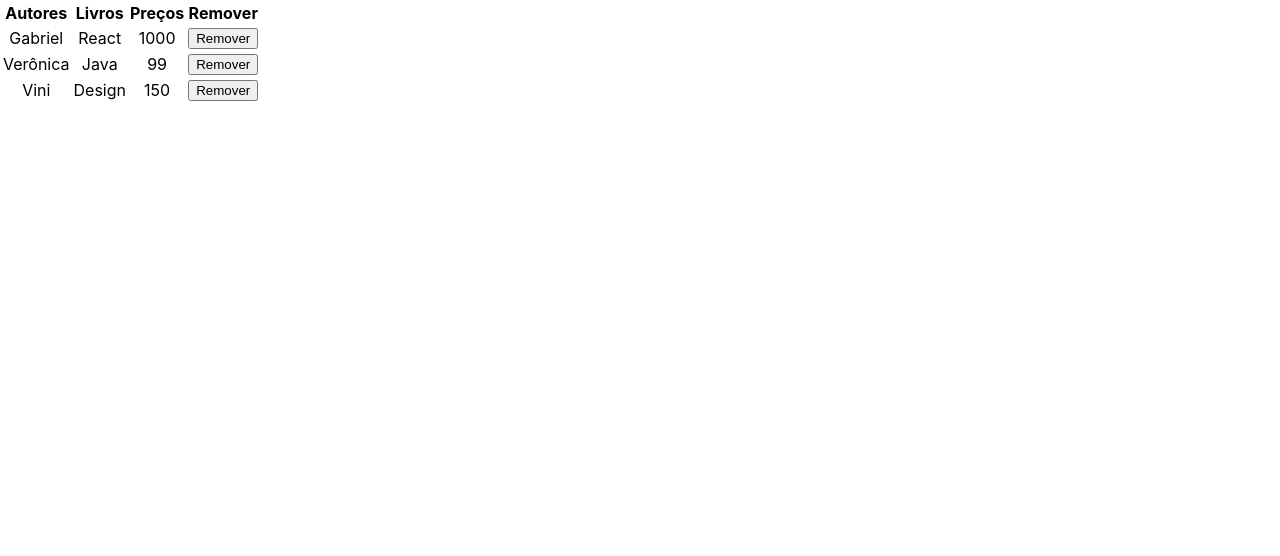
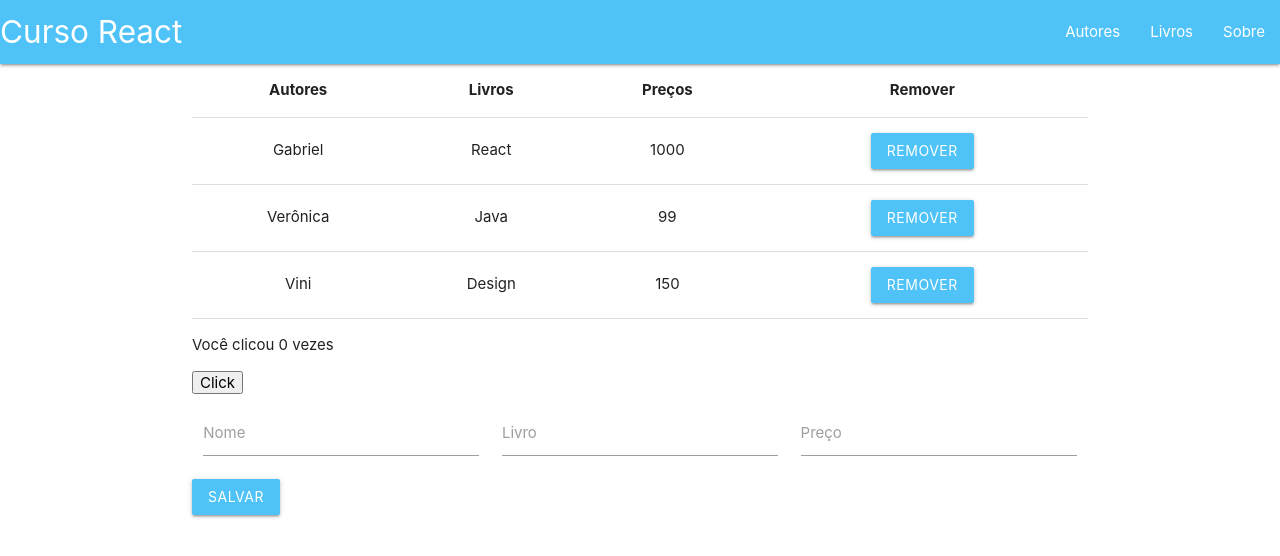
Before and after one commit to Dreadlooks/curso-react, a React (Create React App) app: page / in a window 1280 px wide. Shown: the top 556 px of the page. Built offline with nearby package versions, Linux system fonts and the light colour scheme.

Commit message:
[Curso React] Adicionando arquivos do projeto parte 2

```diff
--- a/package.json
+++ b/package.json
@@ -6,9 +6,11 @@
     "@testing-library/jest-dom": "^4.2.4",
     "@testing-library/react": "^9.3.3",
     "@testing-library/user-event": "^7.1.2",
+    "materialize-css": "^1.0.0-rc.2",
     "react": "^16.12.0",
     "react-dom": "^16.12.0",
-    "react-scripts": "3.3.0"
+    "react-scripts": "3.3.0",
+    "validator": "^12.1.0"
   },
   "scripts": {
     "start": "react-scripts start",
--- a/src/App.js
+++ b/src/App.js
@@ -1,6 +1,10 @@
 import React, {Component} from 'react';
 import './App.css';
+import 'materialize-css/dist/css/materialize.min.css';
 import Table from './Table';
+import CountClicks from './CountClicks';
+import Form from './Form';
+import Header from './Header';
 
 class App extends Component {
   state = {
@@ -23,11 +27,31 @@ class App extends Component {
     ],
   };
 
+  deleteAuthor = index => {
+
+    const { authors } = this.state;
+
+    this.setState({
+        authors : authors.filter((author, position) => {
+        return position !== index;
+      })
+    });
+  }
+
+  submitListener = author => {
+    this.setState({ authors:[ ...this.state.authors, author]})
+  }
+
   render() {
     return(
-    <div className = "App" >
-        <Table authors={ this.state.authors}></Table>
-    </div>
+      <React.Fragment>
+          <Header/>
+          <div className="container">
+            <Table authors = { this.state.authors } deleteAuthor = {this.deleteAuthor}></Table>
+            <CountClicks/>
+            <Form submitListener = {this.submitListener}/>
+          </div>
+      </React.Fragment>
     );
   }
 }
--- /dev/null
+++ b/src/CountClicks.js
@@ -0,0 +1,15 @@
+import React, {useState} from 'react';
+
+function CountClicks() {
+
+    const [count, setContador] = useState(0);
+
+    return(
+        <div>
+            <p>Você clicou {count} vezes </p>
+            <button onClick={() => setContador(count + 1)}>Click</button>
+        </div>
+    );
+}
+
+export default CountClicks;
--- /dev/null
+++ b/src/Form.js
@@ -0,0 +1,65 @@
+import React, { Component } from 'react';
+import FormValidator from './FormValidator';
+
+class Form extends Component {
+
+    constructor(props) {
+        super(props);
+
+        this.validator = new FormValidator();
+
+        this.initialState = {
+            name: '',
+            book: '',
+            price: '',
+        }
+
+        this.state = this.initialState;
+    }
+
+    inputListener = event => {
+
+        const { name, value } = event.target;
+
+        this.setState({
+            [name]: value
+        });
+    }
+
+    submitListener = () => {
+        if(this.validator.validate(this.state)) {
+            this.props.submitListener(this.state);
+            this.setState(this.initialState);
+        } else {
+            console.log("submit blocked");
+        }
+    }
+
+    render() {
+
+        const { name, book, price } = this.state;
+
+        return (
+            <form>
+                <div className="row">
+                    <div className="input-field col s4">
+                        <label htmlFor="name">Nome</label>
+                        <input id="name" type="text" name="name" value={name} onChange={this.inputListener}/>
+                    </div>
+                    <div className="input-field col s4">
+                        <label htmlFor="book">Livro</label>
+                        <input id="book" type="text" name="book" value={book} onChange={this.inputListener}/>
+                    </div>
+
+                    <div className="input-field col s4">
+                        <label htmlFor="price">Preço</label>
+                        <input id="price" type="text" name="price" value={price} onChange={this.inputListener}/>
+                    </div>
+                    <button type="button" className="waves-effect waves-light btn light-blue lighten-2" onClick={this.submitListener}>Salvar</button>
+                </div>
+            </form>
+            );
+    }
+}
+
+export default Form;
--- /dev/null
+++ b/src/FormValidator.js
@@ -0,0 +1,15 @@
+import validator from 'validator';
+
+
+class FormValidator {
+
+
+    validate(state) {
+        console.log('Validando');
+        return false;
+    }
+
+
+}
+
+export default FormValidator;
--- /dev/null
+++ b/src/Header.js
@@ -0,0 +1,20 @@
+import React from 'react';
+import 'materialize-css/dist/css/materialize.min.css';
+import 'materialize-css/dist/js/materialize';
+
+const Header = () => {
+        return(
+            <nav>
+            <div class="nav-wrapper light-blue lighten-2">
+              <a href="/home" class="brand-logo">Curso React</a>
+              <ul id="nav-mobile" class="right hide-on-med-and-down">
+                <li><a href="/authors">Autores</a></li>
+                <li><a href="/books">Livros</a></li>
+                <li><a href="/about">Sobre</a></li>
+              </ul>
+            </div>
+          </nav>
+        );
+}
+
+export default Header;
--- a/src/Table.js
+++ b/src/Table.js
@@ -19,7 +19,7 @@ const TableBody = props => {
                 <td>{line.name}</td>
                 <td>{line.book}</td>
                 <td>{line.price}</td>
-                <td><button>Remover</button></td>
+                <td><button className="waves-effect waves-light btn light-blue lighten-2" onClick = {() => {props.deleteAuthor(index)}}>Remover</button></td>
             </tr>
         );
     });
@@ -35,13 +35,13 @@ class Table extends Component {
 
     render() {
 
-        const { authors } = this.props;
+        const { authors, deleteAuthor } = this.props;
         console.log(authors);
 
         return (
-        <table>
+        <table className="centered highlight">
             <TableHead></TableHead>
-            <TableBody authors = { authors }></TableBody>
+            <TableBody authors = { authors } deleteAuthor = { deleteAuthor }></TableBody>
         </table>);
     }
 
```
Also changed, not shown: 1 other file (tests, documents, lock files or other folders).
